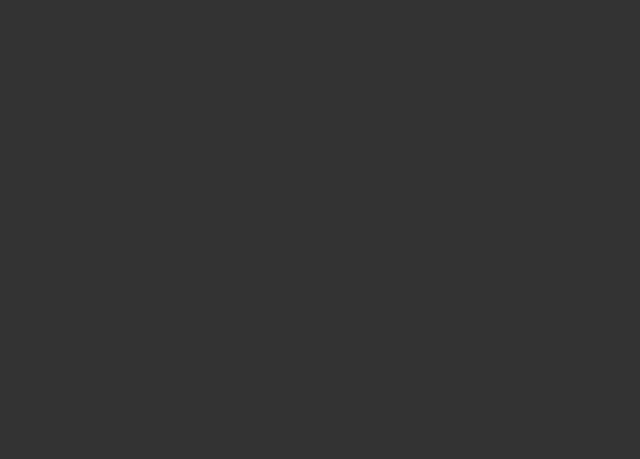
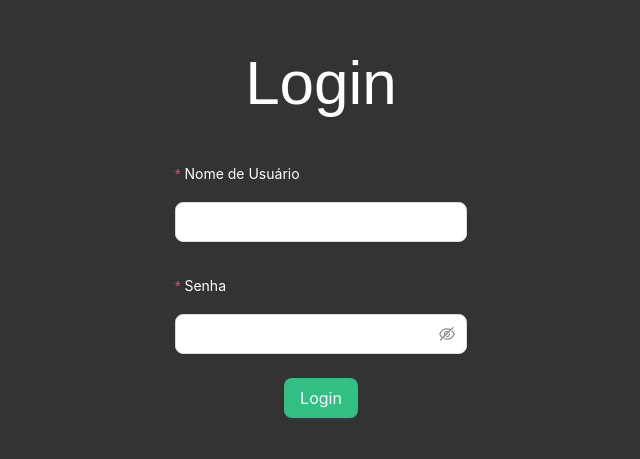
Before and after one commit to Allan-Coelho/xmobots, a React (Create React App) app: page / in a window 1280 px wide. Shown: the part 153-612 px from the top of the page, without its empty margins (319-959 px from the left). Built offline with nearby package versions, Linux system fonts and the light colour scheme.

Commit message:
feat: login page

```diff
--- a/package.json
+++ b/package.json
@@ -7,6 +7,7 @@
     "antd": "^5.2.2",
     "react": "^18.2.0",
     "react-dom": "^18.2.0",
+    "react-leaflet": "^4.2.0",
     "react-redux": "^8.0.5",
     "react-router-dom": "^6.8.1",
     "react-scripts": "5.0.1",
--- a/public/index.html
+++ b/public/index.html
@@ -6,6 +6,9 @@
   <link rel="icon"
     href="https://i0.wp.com/xmobots.com.br/wp-content/uploads/2020/07/cropped-lettering.png?fit=192%2C192&#038;ssl=1"
     sizes="192x192" />
+  <link rel="stylesheet" href="https://unpkg.com/leaflet@1.9.3/dist/leaflet.css"
+    integrity="sha256-kLaT2GOSpHechhsozzB+flnD+zUyjE2LlfWPgU04xyI=" crossorigin="" />
+
   <meta name="viewport" content="width=device-width, initial-scale=1" />
   <meta name="theme-color" content="#000000" />
   <meta name="description" content="Web site created using create-react-app" />
@@ -16,6 +19,8 @@
 
 <body>
   <noscript>You need to enable JavaScript to run this app.</noscript>
+  <script src="https://unpkg.com/leaflet@1.9.3/dist/leaflet.js"
+    integrity="sha256-WBkoXOwTeyKclOHuWtc+i2uENFpDZ9YPdf5Hf+D7ewM=" crossorigin=""></script>
   <div id="root"></div>
 </body>
 
--- a/src/App.js
+++ b/src/App.js
@@ -1,3 +1,5 @@
+import { LoginPage } from "./features/LoginPage/LoginPage.js";
+import { MapPage } from "./features/MapPage/MapPage.js";
 import GlobalStyle from "./styles/GlobalStyle.js";
 import { BrowserRouter, Routes, Route } from "react-router-dom";
 
@@ -14,7 +16,8 @@ function Root() {
     <>
       <GlobalStyle />
       <Routes>
-        <Route path="/" element={<></>} />
+        <Route path="/" element={<LoginPage />} />
+        <Route path="/map" element={<MapPage />} />
       </Routes>
     </>
   );
--- a/src/app/store.js
+++ b/src/app/store.js
@@ -1,5 +1,8 @@
 import { configureStore } from "@reduxjs/toolkit";
+import loginSlice from "../features/LoginPage/LoginSlice";
 
 export const store = configureStore({
-  reducer: {},
+  reducer: {
+    login: loginSlice,
+  },
 });
--- /dev/null
+++ b/src/features/LoginPage/LoginPage.js
@@ -0,0 +1,88 @@
+import { Button, Form, Input } from "antd";
+import { Wrapper, Title } from "./styles";
+import { useNavigate } from "react-router-dom";
+import { useSelector, useDispatch } from "react-redux";
+import { save } from "./LoginSlice";
+
+export function LoginPage() {
+  const navigate = useNavigate();
+  const username = useSelector((state) => state.login.username);
+  const dispatch = useDispatch();
+  const onFinish = (values) => {
+    dispatch(save(values));
+    navigate("/map");
+  };
+  const onFinishFailed = (errorInfo) => {
+    console.log("Failed:", errorInfo);
+  };
+
+  if (username !== "") navigate("/map");
+
+  return (
+    <Wrapper>
+      <Title>Login</Title>
+      <Form
+        name="basic"
+        initialValues={{
+          remember: true,
+        }}
+        size="large"
+        layout="vertical"
+        onFinish={onFinish}
+        onFinishFailed={onFinishFailed}
+        autoComplete="off"
+      >
+        <Form.Item
+          label={<label style={{ color: "white" }}>Nome de Usuário</label>}
+          name="username"
+          style={{ color: "white" }}
+          rules={[
+            {
+              required: true,
+              message: "Por favor, informe um nome de usuário",
+            },
+            {
+              pattern: /^.{10,}$/,
+              message: "Insira um nome de usuário com, no mínimo 10 caracteres",
+            },
+          ]}
+        >
+          <Input />
+        </Form.Item>
+
+        <Form.Item
+          label={<label style={{ color: "white" }}>Senha</label>}
+          name="password"
+          rules={[
+            {
+              required: true,
+              message: "Por favor, informe uma senha",
+            },
+            {
+              pattern: /^.{10,}$/,
+              message: "Insira uma senha com, no mínimo 10 caracteres",
+            },
+          ]}
+        >
+          <Input.Password />
+        </Form.Item>
+
+        <Form.Item
+          style={{
+            display: "flex",
+            flexDirection: "column",
+            alignItems: "center",
+          }}
+        >
+          <Button
+            type="primary"
+            htmlType="submit"
+            style={{ backgroundColor: "#32BF84" }}
+          >
+            Login
+          </Button>
+        </Form.Item>
+      </Form>
+    </Wrapper>
+  );
+}
--- /dev/null
+++ b/src/features/LoginPage/LoginSlice.js
@@ -0,0 +1,20 @@
+import { createSlice } from "@reduxjs/toolkit";
+
+export const loginSlice = createSlice({
+  name: "login",
+  initialState: {
+    username: "",
+    password: "",
+  },
+  reducers: {
+    save: (state, action) => {
+      const { username, password } = action.payload;
+      state.username = username;
+      state.password = password;
+    },
+  },
+});
+
+export const { save } = loginSlice.actions;
+
+export default loginSlice.reducer;
--- /dev/null
+++ b/src/features/LoginPage/styles.js
@@ -0,0 +1,21 @@
+import styled from "styled-components";
+
+export const Wrapper = styled.div`
+  display: flex;
+  flex-direction: column;
+  align-items: center;
+  justify-content: center;
+  position: fixed;
+  left: 0;
+  right: 0;
+  top: 0;
+  bottom: 0;
+  margin: auto;
+  width: 60vw;
+`;
+
+export const Title = styled.h1`
+  color: white;
+  font-size: 62px;
+  margin-bottom: 40px;
+`;
--- a/src/styles/GlobalStyle.js
+++ b/src/styles/GlobalStyle.js
@@ -51,13 +51,17 @@ table {
 	border-spacing: 0;
 }
 
+.leaflet-container {
+  height: 100%;
+  width: 100%;
+}
+
 * {
     box-sizing: border-box;
 }
 
 body {
 font-family: "Raleway", sans-serif;
-  text-align: center;
   background: rgb(51, 51, 51);
   min-height: 100vh;
 }
```
Also changed, not shown: 1 other file (tests, documents, lock files or other folders).
